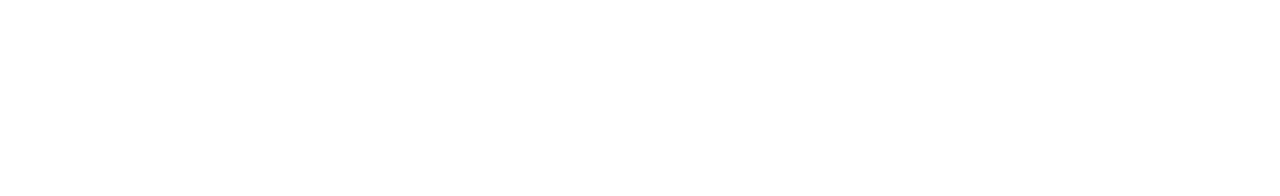
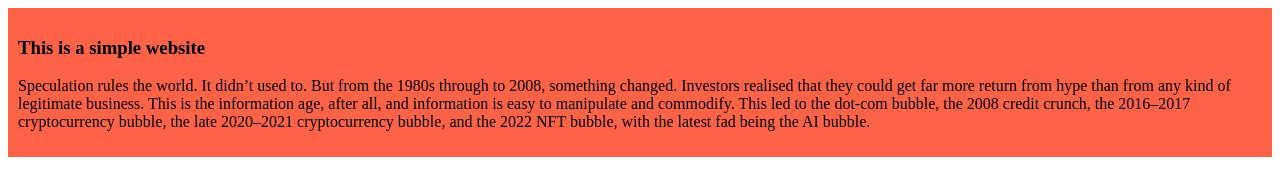
Before and after one commit to adibhussain/my-very-first-repo, a plain HTML site: page index.html in a window 1280 px wide. Drawn offline with Linux system fonts and the light colour scheme.

Commit message:
added the first blog

```diff
--- /dev/null
+++ b/Styles/blogs.css
@@ -0,0 +1,4 @@
+div {
+    background-color: tomato;
+    padding: 10px;
+}
--- a/index.html
+++ b/index.html
@@ -4,8 +4,17 @@
     <meta charset="UTF-8">
     <meta name="viewport" content="width=device-width, initial-scale=1.0">
     <title>my very first repo</title>
+    <link rel="stylesheet" href="Styles/blogs.css">
 </head>
 <body>
+    <div><h3>This is a simple website</h3>
+     <p>Speculation rules the world. It didn’t used to. But from the 1980s through to 2008, something changed.
+         Investors realised that they could get far more return from hype than from any kind of legitimate business.
+         This is the information age, after all, and information is easy to manipulate and commodify.
+         This led to the dot-com bubble, the 2008 credit crunch, the 2016–2017 cryptocurrency bubble, the late 2020–2021
+        cryptocurrency bubble, and the 2022 NFT bubble, with the latest fad being the AI bubble.</p>
+</div>
+
 
 </body>
 </html>
```
